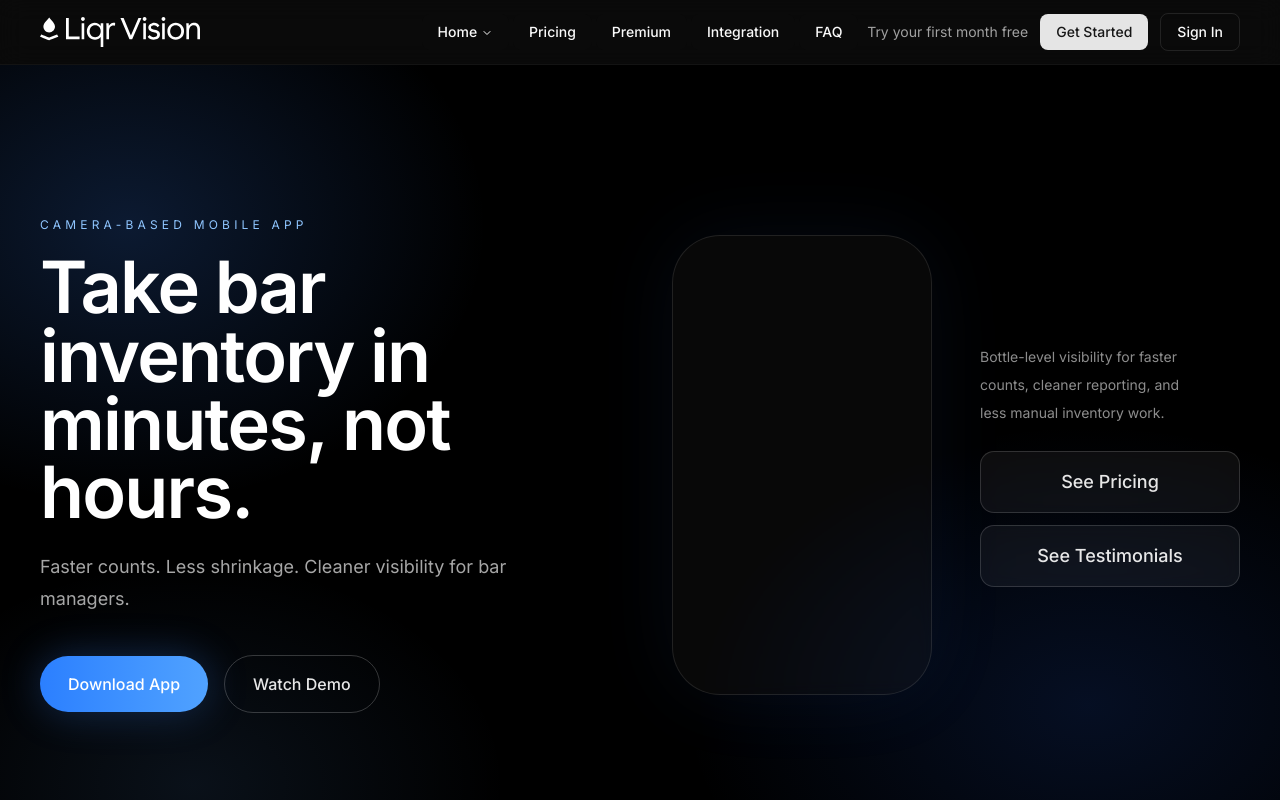
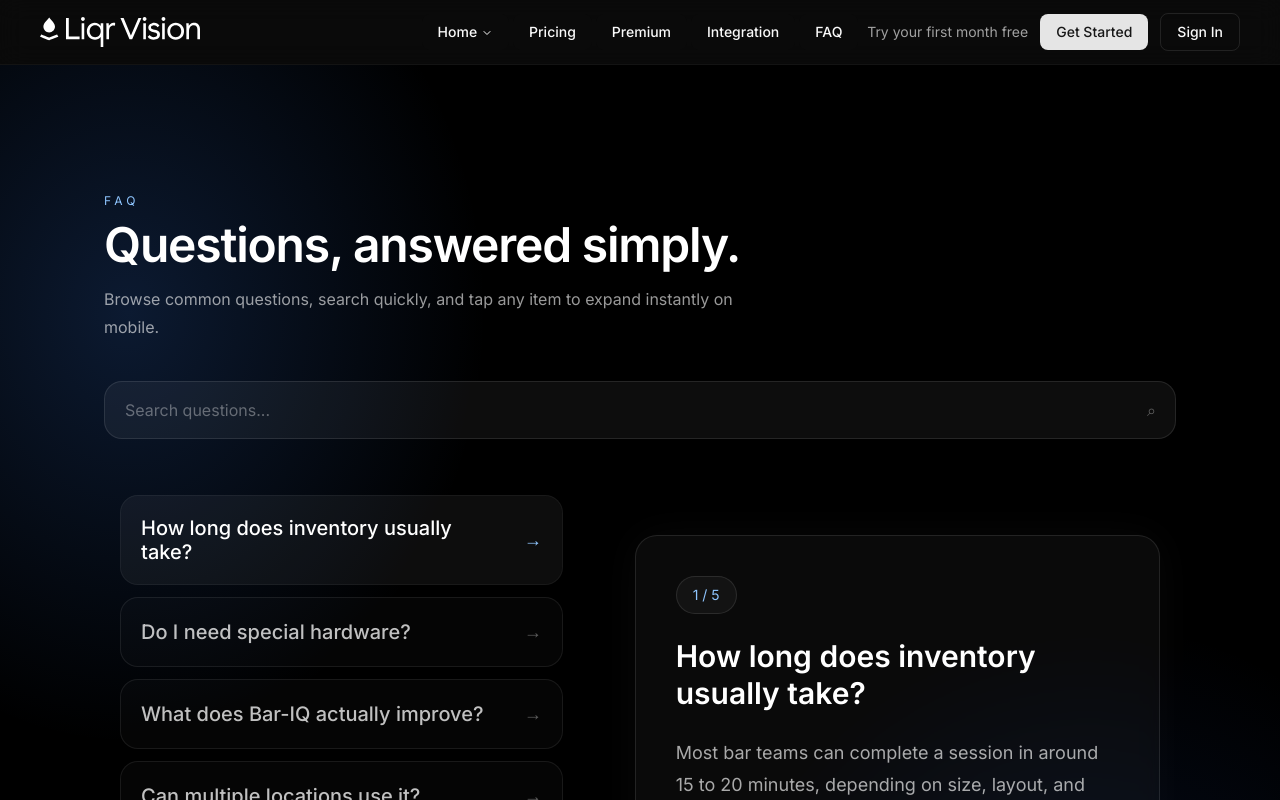
Before and after one commit to colewortman/UNO-Capstone, a Next.js app in the folder web/: page /UNO-Capstone/ in a window 1280 px wide. Shown: the top 800 px of the page. Built offline with nearby package versions, Linux system fonts and the light colour scheme.

Commit message:
Refactor HeroSection and add FAQ functionality

```diff
--- a/web/app/components/HeroSection.tsx
+++ b/web/app/components/HeroSection.tsx
@@ -1,67 +1,232 @@
-/**
- * @file HeroSection.tsx
- * @description Responsive hero section for the Bar-IQ landing page.
- */
+"use client";
 
-export default function HeroSection() {
+import { useEffect, useMemo, useState } from "react";
+
+const faqItems = [
+  {
+    question: "How long does inventory usually take?",
+    answer:
+      "Most bar teams can complete a session in around 15 to 20 minutes, depending on size, layout, and number of bottles.",
+  },
+  {
+    question: "Do I need special hardware?",
+    answer:
+      "Bar-IQ is designed to keep the workflow simple. The system is centered around fast, guided inventory counting with minimal setup friction.",
+  },
+  {
+    question: "What does Bar-IQ actually improve?",
+    answer:
+      "It helps reduce manual counting time, improves visibility into shrinkage, and gives managers cleaner reporting after each session.",
+  },
+  {
+    question: "Can multiple locations use it?",
+    answer:
+      "Yes. The workflow can support multiple bar environments and gives teams a clearer way to compare counts, sessions, and results across locations.",
+  },
+  {
+    question: "How does pricing work?",
+    answer:
+      "Pricing depends on the plan selected. The pricing page is designed to show the available tiers and connect each one to projected ROI.",
+  },
+];
+
+export default function FAQSection() {
+  const [query, setQuery] = useState("");
+  const [activeIndex, setActiveIndex] = useState(0);
+  const [showScrollTop, setShowScrollTop] = useState(false);
+
+  const filteredFaqs = useMemo(() => {
+    const trimmed = query.trim().toLowerCase();
+
+    if (!trimmed) return faqItems;
+
+    return faqItems.filter(
+      (item) =>
+        item.question.toLowerCase().includes(trimmed) ||
+        item.answer.toLowerCase().includes(trimmed),
+    );
+  }, [query]);
+
+  useEffect(() => {
+    if (activeIndex > filteredFaqs.length - 1) {
+      setActiveIndex(0);
+    }
+  }, [filteredFaqs, activeIndex]);
+
+  useEffect(() => {
+    const handleScroll = () => {
+      setShowScrollTop(window.scrollY > 300);
+    };
+
+    handleScroll();
+    window.addEventListener("scroll", handleScroll);
+    return () => window.removeEventListener("scroll", handleScroll);
+  }, []);
+
+  const activeItem = filteredFaqs[activeIndex];
+
+  const scrollToTop = () => {
+    window.scrollTo({ top: 0, behavior: "smooth" });
+  };
+
   return (
-    <div className="grid w-full items-center gap-12 lg:grid-cols-[minmax(0,1fr)_auto_minmax(0,260px)] lg:gap-10 xl:gap-12">
-      {/* left side — text + CTA */}
-      <div className="mx-auto max-w-lg text-center lg:mx-0 lg:text-left">
-        <p className="mb-5 text-xs uppercase tracking-[0.35em] text-blue-300">
-          Camera-based Mobile App
+    <section
+      id="faq"
+      className="relative px-4 py-8 text-white sm:px-6 sm:py-10 md:px-10 md:py-16 lg:px-16 lg:py-20"
+    >
+      <div className="mx-auto max-w-7xl">
+        {/* Header */}
+        <div className="max-w-3xl">
+          <p className="mb-3 text-[11px] uppercase tracking-[0.35em] text-blue-300 sm:text-xs">
+            FAQ
           </p>
 
-        <h1 className="text-4xl font-semibold leading-[0.95] tracking-tight text-white sm:text-5xl md:text-6xl xl:text-7xl">
-          Take bar inventory in minutes, not hours.
-        </h1>
+          <h2 className="text-3xl font-semibold tracking-tight sm:text-4xl md:text-5xl">
+            Questions, answered simply.
+          </h2>
 
-        <p className="mt-6 max-w-xl text-base leading-7 text-white/65 sm:text-lg sm:leading-8">
-          Faster counts. Less shrinkage. Cleaner visibility for bar managers.
+          <p className="mt-4 max-w-2xl text-sm leading-7 text-white/60 sm:text-base">
+            Browse common questions, search quickly, and tap any item to expand
+            instantly on mobile.
           </p>
+        </div>
 
-        <div className="mt-8 flex flex-wrap items-center justify-center gap-4 sm:mt-10 lg:justify-start">
-          <a
-            href="#"
-            className="inline-flex items-center rounded-full bg-linear-to-r from-blue-500 to-blue-400 px-5 py-3 text-sm font-medium text-white shadow-[0_0_40px_rgba(59,130,246,0.28)] transition hover:scale-[1.01] sm:px-7 sm:py-4 sm:text-base"
-          >
-            Download App
-          </a>
-
-          <a
-            href="#"
-            className="inline-flex items-center rounded-full border border-white/20 px-5 py-3 text-sm font-medium text-white/90 transition hover:border-white/40 hover:bg-white/5 sm:px-7 sm:py-4 sm:text-base"
-          >
-            Watch Demo
-          </a>
+        {/* Search bar now stretches full FAQ width */}
+        <div className="mt-8 md:mt-10">
+          <div className="w-full">
+            <div className="relative">
+              <input
+                type="text"
+                value={query}
+                onChange={(e) => {
+                  setQuery(e.target.value);
+                  setActiveIndex(0);
+                }}
+                placeholder="Search questions..."
+                className="w-full rounded-2xl border border-white/10 bg-white/5 px-5 py-4 pr-12 text-sm text-white outline-none transition placeholder:text-white/35 focus:border-blue-300/50 focus:bg-white/7 sm:text-base"
+              />
+              <span className="pointer-events-none absolute right-5 top-1/2 -translate-y-1/2 text-white/35">
+                ⌕
+              </span>
+            </div>
           </div>
         </div>
 
-      {/* center — phone placeholder */}
-      <div className="flex items-center justify-center">
-        <div className="h-80 w-48 rounded-[2rem] border border-white/10 bg-white/3 shadow-[0_0_80px_rgba(59,130,246,0.08)] backdrop-blur-sm sm:h-96 sm:w-56 sm:rounded-[2.5rem] lg:h-115 lg:w-65 lg:rounded-[3rem]" />
+        {/* FAQ Content */}
+        {filteredFaqs.length === 0 ? (
+          <div className="mt-8 rounded-3xl border border-white/10 bg-white/[0.03] p-4 text-white/65 sm:p-6 md:p-8">
+            No matching questions found.
+          </div>
+        ) : (
+          <div className="mt-8 grid gap-6 md:mt-10 lg:grid-cols-[0.92fr_1.08fr] lg:items-center lg:gap-8 xl:gap-10">
+            {/* Left column */}
+            <div className="p-2 sm:p-4">
+              <div className="space-y-3">
+                {filteredFaqs.map((item, index) => {
+                  const isActive = index === activeIndex;
+
+                  return (
+                    <div
+                      key={`${item.question}-${index}`}
+                      className="overflow-hidden rounded-2xl border border-white/8 bg-white/[0.02]"
+                    >
+                      <button
+                        onClick={() => setActiveIndex(index)}
+                        className={`flex w-full items-center justify-between gap-4 px-4 py-4 text-left transition sm:px-5 sm:py-5 ${
+                          isActive
+                            ? "bg-white/[0.03] text-white"
+                            : "text-white/75 hover:bg-white/[0.03] hover:text-white"
+                        }`}
+                      >
+                        <span className="text-base font-medium leading-6 sm:text-lg md:text-xl">
+                          {item.question}
+                        </span>
+
+                        <span
+                          className={`shrink-0 text-lg transition duration-300 ${
+                            isActive
+                              ? "text-blue-300 lg:rotate-0 rotate-90"
+                              : "text-white/35 rotate-0"
+                          }`}
+                        >
+                          →
+                        </span>
+                      </button>
+
+                      {/* Mobile answer */}
+                      <div
+                        className={`overflow-hidden transition-all duration-300 lg:hidden ${
+                          isActive
+                            ? "max-h-96 border-t border-white/8 opacity-100"
+                            : "max-h-0 opacity-0"
+                        }`}
+                      >
+                        <div className="px-4 pb-4 pt-4 sm:px-5 sm:pb-5">
+                          <p className="text-sm leading-7 text-white/65 sm:text-base">
+                            {item.answer}
+                          </p>
+                        </div>
+                      </div>
+                    </div>
+                  );
+                })}
+              </div>
             </div>
 
-      {/* right side — supporting copy & actions (desktop only) */}
-      <div className="hidden flex-col justify-center gap-6 py-8 lg:flex lg:max-w-xs">
-        <div className="max-w-52 text-sm leading-7 text-white/55">
-          Bottle-level visibility for faster counts, cleaner reporting, and less
-          manual inventory work.
+            {/* Desktop answer panel */}
+            <div className="hidden lg:flex lg:h-full lg:items-center p-2 sm:p-4">
+              <div className="w-full rounded-3xl border border-white/10 bg-white/[0.04] p-6 shadow-[0_0_40px_rgba(255,255,255,0.03)] backdrop-blur-sm md:p-8 xl:p-10">
+                <div className="mb-6 inline-flex rounded-full border border-white/10 bg-white/[0.04] px-4 py-2 text-sm text-blue-300">
+                  {activeIndex + 1} / {filteredFaqs.length}
                 </div>
 
-        <div className="flex flex-col gap-3">
-          <button className="w-full rounded-xl border border-white/15 bg-white/5 px-6 py-4 text-base font-medium text-white/90 backdrop-blur-sm transition hover:bg-white/10 sm:px-8 sm:text-lg">
-            See Pricing
-          </button>
+                <h3 className="text-2xl font-semibold leading-tight xl:text-3xl">
+                  {activeItem.question}
+                </h3>
+
+                <p className="mt-6 max-w-2xl text-base leading-8 text-white/65 xl:text-lg">
+                  {activeItem.answer}
+                </p>
+              </div>
+            </div>
+          </div>
+        )}
+
+        {/* Bottom banner */}
+        <div className="mt-10 p-2 sm:mt-12 sm:p-4 md:mt-14">
+          <div className="flex flex-col gap-5 rounded-3xl border border-white/10 bg-white/[0.04] px-5 py-5 shadow-[0_0_40px_rgba(255,255,255,0.03)] backdrop-blur-sm sm:px-6 sm:py-6 md:flex-row md:items-center md:justify-between md:px-8 md:py-7">
+            <div>
+              <h3 className="text-xl font-semibold tracking-tight sm:text-2xl">
+                Have more questions?
+              </h3>
+              <p className="mt-2 max-w-2xl text-sm leading-7 text-white/60 sm:text-base">
+                Our team can help you understand setup, pricing, and how Bar-IQ
+                fits into your workflow.
+              </p>
+            </div>
 
             <a
-            href="#testimonials"
-            className="w-full rounded-xl border border-white/15 bg-white/5 px-6 py-4 text-center text-base font-medium text-white/90 backdrop-blur-sm transition hover:bg-white/10 sm:px-8 sm:text-lg"
+              href="/contact"
+              className="inline-flex items-center justify-center rounded-full border border-white/12 bg-white px-5 py-3 text-sm font-medium text-black transition hover:bg-white/90 sm:px-6"
             >
-            See Testimonials
+              Contact Us
             </a>
           </div>
         </div>
       </div>
+
+      {/* Scroll to top */}
+      <button
+        onClick={scrollToTop}
+        aria-label="Back to top"
+        className={`fixed bottom-5 right-5 z-50 flex h-11 w-11 items-center justify-center rounded-full border border-white/10 bg-white/10 text-white shadow-[0_0_20px_rgba(255,255,255,0.08)] backdrop-blur-md transition-all hover:bg-white/15 sm:bottom-6 sm:right-6 ${
+          showScrollTop
+            ? "pointer-events-auto translate-y-0 opacity-100"
+            : "pointer-events-none translate-y-3 opacity-0"
+        }`}
+      >
+        ↑
+      </button>
+    </section>
   );
 }
```
Lines whose indentation alone changed are shown as unchanged.
